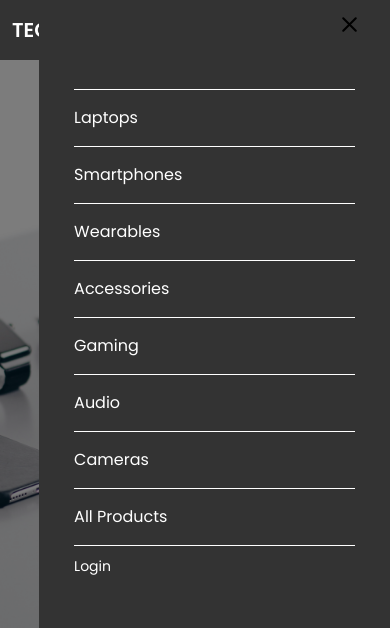
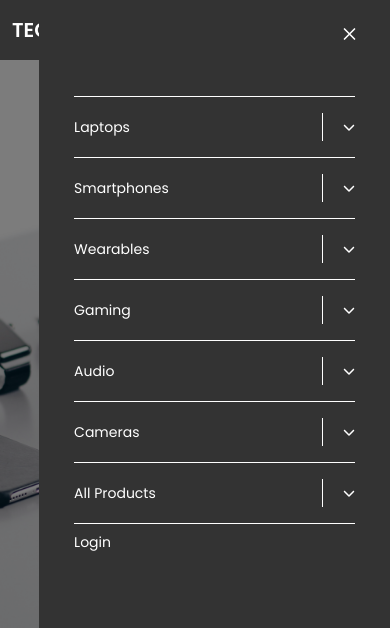
Before and after one commit to emmanuelgv408/techzone, a React (Vite) app: page / in a window 390 px wide. Both pictures are taken after a click on the icon 354 px from the left and 30 px from the top of the page. Shown: the top 628 px of the page. Built offline with nearby package versions, Linux system fonts and the light colour scheme.

Commit message:
working on mobile dropwon menu

```diff
--- a/src/components/NavBar.tsx
+++ b/src/components/NavBar.tsx
@@ -5,6 +5,26 @@ import { Link } from "react-router-dom";
 const NavBar = () => {
   const [searchVisible, setSearchVisible] = useState<boolean>(false);
   const [menuVisible, setMenuVisible] = useState<boolean>(false);
+  const [mobileDropdown, setMobileDropdown] = useState<
+    Record<string, boolean>
+  >({
+    laptops: false,
+    smartphone: false,
+    wearables: false,
+    gaming: false,
+    audio: false,
+    camaras: false,
+  });
+
+  const toggleMobileDropdown = (category: keyof Record<string, boolean>) => {
+    setMobileDropdown((prevState) => ({
+      ...prevState,
+      [category]: !prevState[category],
+    }));
+  };
+
+
+
 
   return (
     <div className="relative z-50 flex justify-between w-screen md:px-10 py-4 px-3 md:py-8 bg-dark text-white items-center ">
@@ -203,58 +223,141 @@ const NavBar = () => {
             menuVisible ? "translate-x-0" : "translate-x-full"
           }`}
         >
-          <div className="flex w-screen justify-end p-3">
-            <img
-              src={assets.x_icon}
-              alt="x"
+          <div className="flex w-screen justify-end p-3 mt-3">
+            <svg
+              xmlns="http://www.w3.org/2000/svg"
+              width="20"
+              height="20"
+              fill="none"
+              viewBox="0 0 24 24"
+              stroke="#ffffff"
               onClick={() => setMenuVisible(!menuVisible)}
-              className="w-[25px] mr-9 cursor-pointer fill-current text-white"
+              className="w-[25px] mr-9 cursor-pointer text-white"
+            >
+              <path
+                strokeLinecap="round"
+                strokeLinejoin="round"
+                strokeWidth="2"
+                d="M6 18L18 6M6 6l12 12"
               />
+            </svg>
           </div>
 
-          <ul className="text-white mt-10 w-[80%]">
-            <li className="border-t border-white pt-4 pb-4">
+          <ul className="text-white mt-10 w-[80%] text-sm">
+            <li className="border-t border-white pt-4 pb-4 flex flex-row justify-between items-center">
+              <div>
                 <Link to="/laptops" className="cursor-pointer text-white">
                   Laptops
                 </Link>
+              </div>
+              <div className="border-l pl-5 py-2">
+                <svg
+                  xmlns="http://www.w3.org/2000/svg"
+                  viewBox="0 0 512 512"
+                  className="w-3 h-3 fill-current text-white"
+                >
+                  <path d="M233.4 406.6c12.5 12.5 32.8 12.5 45.3 0l192-192c12.5-12.5 12.5-32.8 0-45.3s-32.8-12.5-45.3 0L256 338.7 86.6 169.4c-12.5-12.5-32.8-12.5-45.3 0s-12.5 32.8 0 45.3l192 192z" />
+                </svg>
+              </div>
             </li>
-            <li className="border-t border-white pt-4 pb-4">
+            <li className="border-t border-white pt-4 pb-4 flex flex-row justify-between items-center">
+              <div>
                 <Link to="/smartphones" className="cursor-pointer text-white">
                   Smartphones
                 </Link>
+              </div>
+              <div className="border-l pl-5 py-2">
+                <svg
+                  xmlns="http://www.w3.org/2000/svg"
+                  viewBox="0 0 512 512"
+                  className="w-3 h-3 fill-current text-white"
+                >
+                  <path d="M233.4 406.6c12.5 12.5 32.8 12.5 45.3 0l192-192c12.5-12.5 12.5-32.8 0-45.3s-32.8-12.5-45.3 0L256 338.7 86.6 169.4c-12.5-12.5-32.8-12.5-45.3 0s-12.5 32.8 0 45.3l192 192z" />
+                </svg>
+              </div>
             </li>
-            <li className="border-t border-white pt-4 pb-4">
+            <li className="border-t border-white pt-4 pb-4 flex flex-row justify-between items-center">
+              <div>
                 <Link to="/wearables" className="cursor-pointer text-white">
                   Wearables
                 </Link>
+              </div>
+              <div className="border-l pl-5 py-2">
+                <svg
+                  xmlns="http://www.w3.org/2000/svg"
+                  viewBox="0 0 512 512"
+                  className="w-3 h-3 fill-current text-white"
+                >
+                  <path d="M233.4 406.6c12.5 12.5 32.8 12.5 45.3 0l192-192c12.5-12.5 12.5-32.8 0-45.3s-32.8-12.5-45.3 0L256 338.7 86.6 169.4c-12.5-12.5-32.8-12.5-45.3 0s-12.5 32.8 0 45.3l192 192z" />
+                </svg>
+              </div>
             </li>
-            <li className="border-t border-white pt-4 pb-4">
-              <Link to="/accessories" className="cursor-pointer text-white">
-                Accessories
-              </Link>
-            </li>
-            <li className="border-t border-white pt-4 pb-4">
+            <li className="border-t border-white pt-4 pb-4 flex flex-row justify-between items-center">
+              <div>
                 <Link to="/gaming" className="cursor-pointer text-white">
                   Gaming
                 </Link>
+              </div>
+              <div className="border-l pl-5 py-2">
+                <svg
+                  xmlns="http://www.w3.org/2000/svg"
+                  viewBox="0 0 512 512"
+                  className="w-3 h-3 fill-current text-white"
+                >
+                  <path d="M233.4 406.6c12.5 12.5 32.8 12.5 45.3 0l192-192c12.5-12.5 12.5-32.8 0-45.3s-32.8-12.5-45.3 0L256 338.7 86.6 169.4c-12.5-12.5-32.8-12.5-45.3 0s-12.5 32.8 0 45.3l192 192z" />
+                </svg>
+              </div>
             </li>
-            <li className="border-t border-white pt-4 pb-4">
+            <li className="border-t border-white pt-4 pb-4 flex flex-row justify-between items-center">
+              <div>
                 <Link to="/audio" className="cursor-pointer text-white">
                   Audio
                 </Link>
+              </div>
+              <div className="border-l pl-5 py-2">
+                <svg
+                  xmlns="http://www.w3.org/2000/svg"
+                  viewBox="0 0 512 512"
+                  className="w-3 h-3 fill-current text-white"
+                >
+                  <path d="M233.4 406.6c12.5 12.5 32.8 12.5 45.3 0l192-192c12.5-12.5 12.5-32.8 0-45.3s-32.8-12.5-45.3 0L256 338.7 86.6 169.4c-12.5-12.5-32.8-12.5-45.3 0s-12.5 32.8 0 45.3l192 192z" />
+                </svg>
+              </div>
             </li>
-            <li className="border-t border-white pt-4 pb-4">
+            <li className="border-t border-white pt-4 pb-4 flex flex-row justify-between items-center">
+              <div>
                 <Link to="/cameras" className="cursor-pointer text-white">
                   Cameras
                 </Link>
+              </div>
+              <div className="border-l pl-5 py-2">
+                <svg
+                  xmlns="http://www.w3.org/2000/svg"
+                  viewBox="0 0 512 512"
+                  className="w-3 h-3 fill-current text-white"
+                >
+                  <path d="M233.4 406.6c12.5 12.5 32.8 12.5 45.3 0l192-192c12.5-12.5 12.5-32.8 0-45.3s-32.8-12.5-45.3 0L256 338.7 86.6 169.4c-12.5-12.5-32.8-12.5-45.3 0s-12.5 32.8 0 45.3l192 192z" />
+                </svg>
+              </div>
             </li>
-            <li className="border-t border-b border-white pt-4 pb-4">
+            <li className="border-t border-b border-white pt-4 pb-4 flex flex-row justify-between items-center">
+              <div>
                 <Link to="/all-products" className="cursor-pointer text-white">
                   All Products
                 </Link>
+              </div>
+              <div className="border-l pl-5 py-2">
+                <svg
+                  xmlns="http://www.w3.org/2000/svg"
+                  viewBox="0 0 512 512"
+                  className="w-3 h-3 fill-current text-white"
+                >
+                  <path d="M233.4 406.6c12.5 12.5 32.8 12.5 45.3 0l192-192c12.5-12.5 12.5-32.8 0-45.3s-32.8-12.5-45.3 0L256 338.7 86.6 169.4c-12.5-12.5-32.8-12.5-45.3 0s-12.5 32.8 0 45.3l192 192z" />
+                </svg>
+              </div>
             </li>
             <li className="mt-2">
-              <Link to="/login" className="cursor-pointer text-white text-sm ">
+              <Link to="/login" className="cursor-pointer text-white text-sm">
                 Login
               </Link>
             </li>
```
Lines whose indentation alone changed are shown as unchanged.
